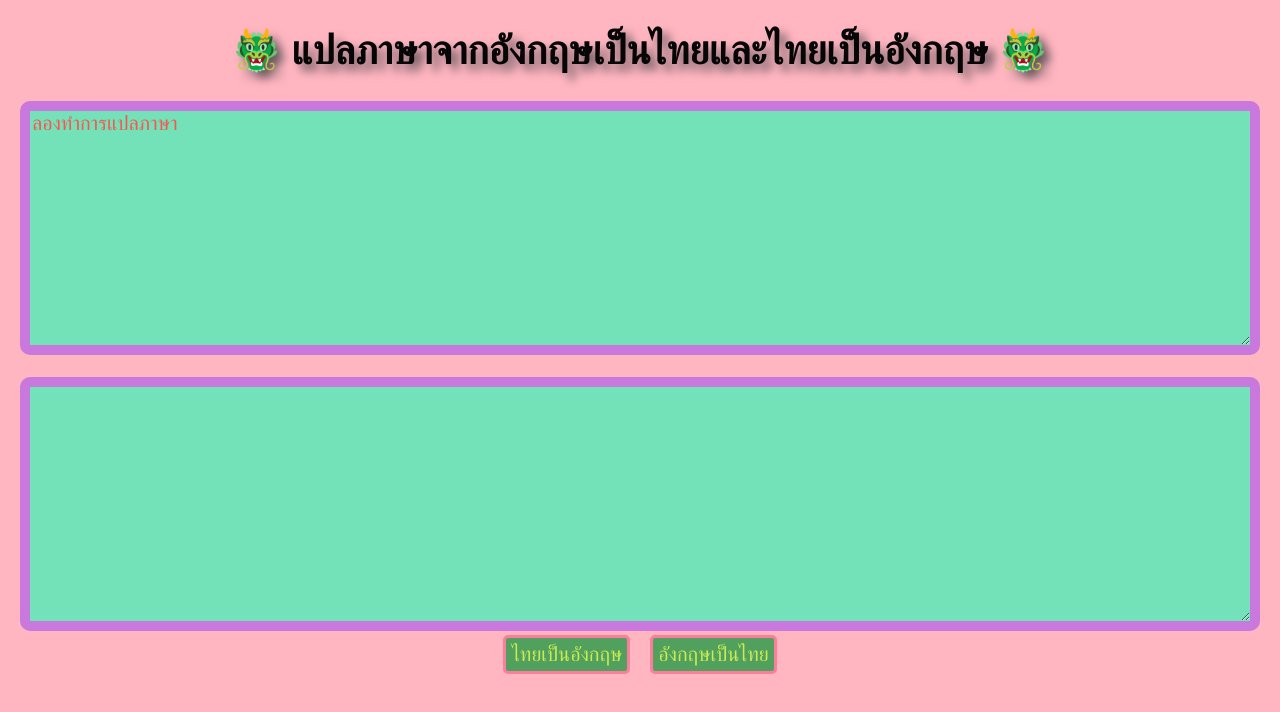
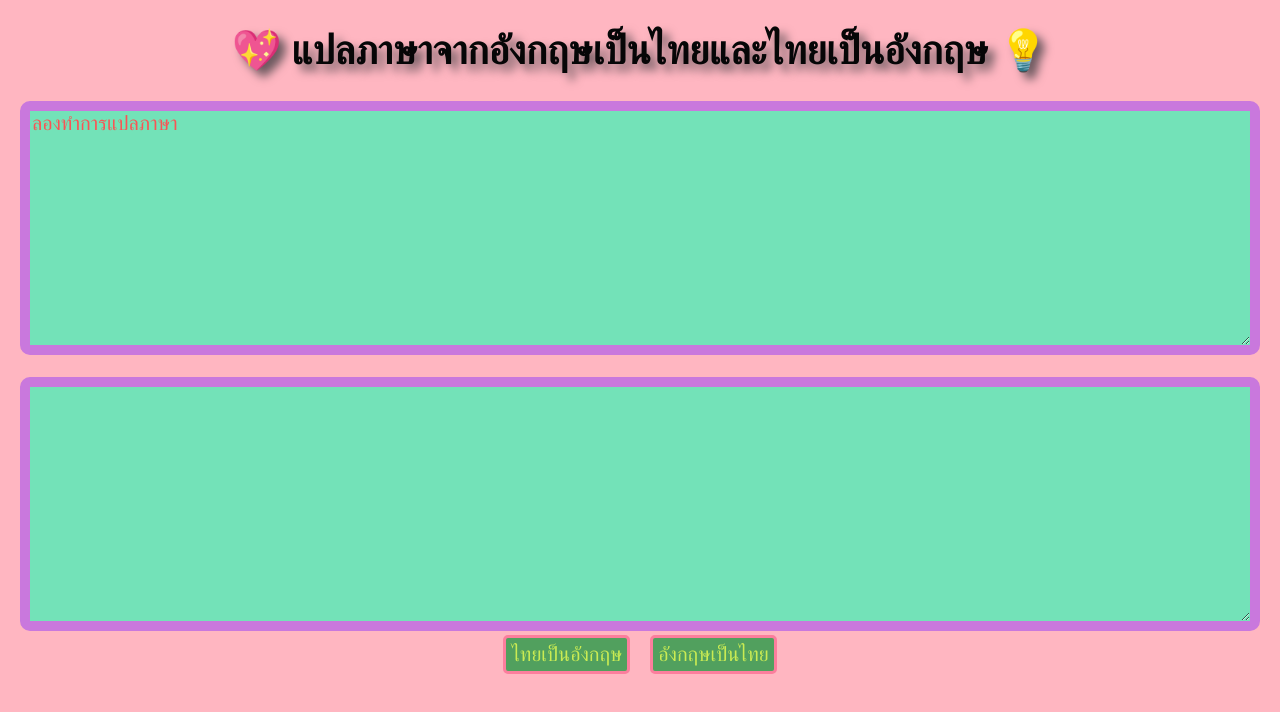
Before and after one commit to pingzahaha/ping, a plain HTML site: page LNG220.html in a window 1280 px wide. Drawn offline with Linux system fonts and the light colour scheme.

Commit message:
initial commit

```diff
--- a/LNG220.html
+++ b/LNG220.html
@@ -34,7 +34,7 @@
     </style>
 </head>
 <div>
-    <h1>&#128050; แปลภาษาจากอังกฤษเป็นไทยและไทยเป็นอังกฤษ &#128050;</h1>
+    <h1>&#128150; แปลภาษาจากอังกฤษเป็นไทยและไทยเป็นอังกฤษ &#128161;</h1>
 </div>
 <body class="body">
     <textarea id="input_area" name="message" rows="10" cols="100">ลองทำการแปลภาษา</textarea>
```
